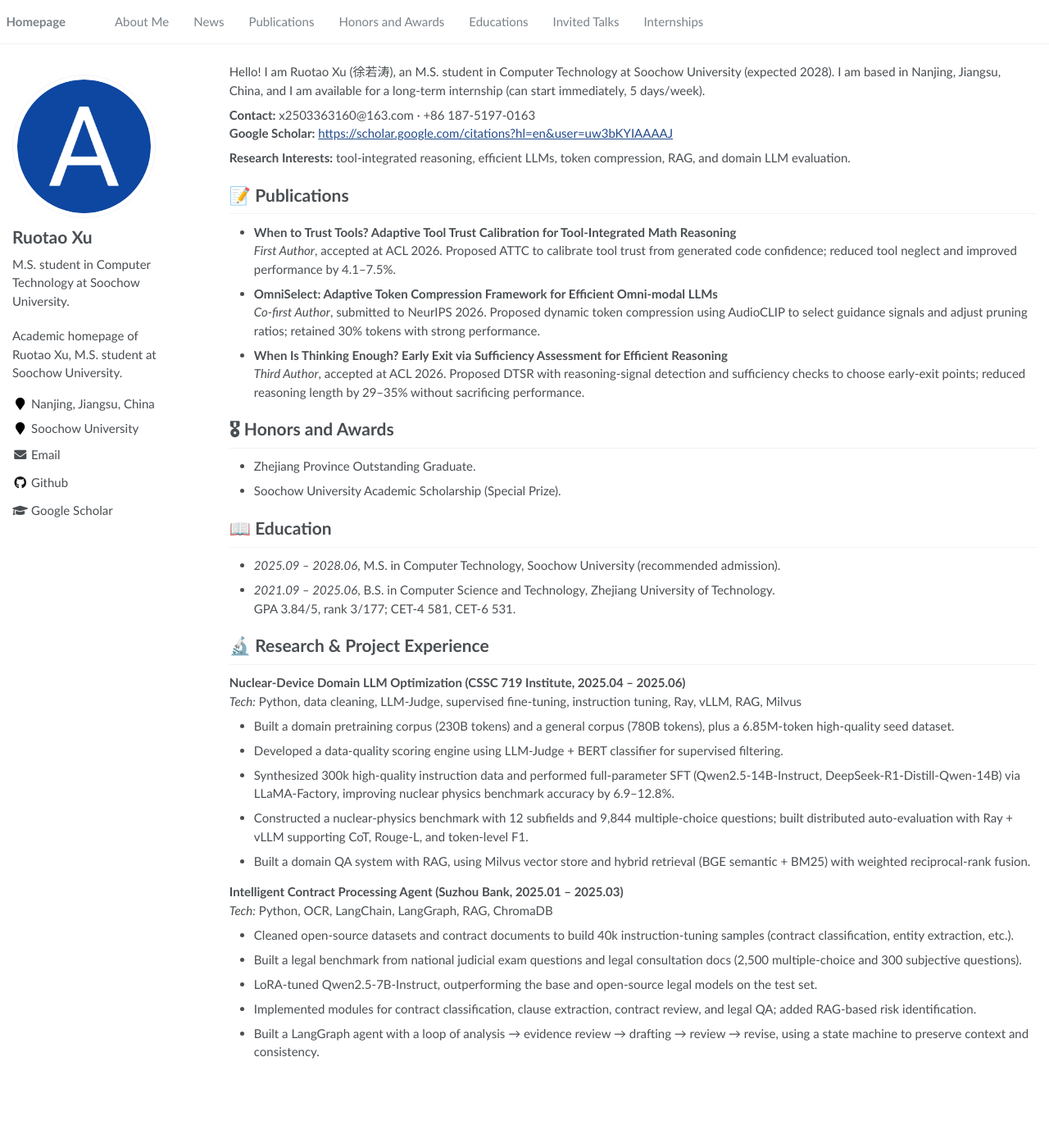
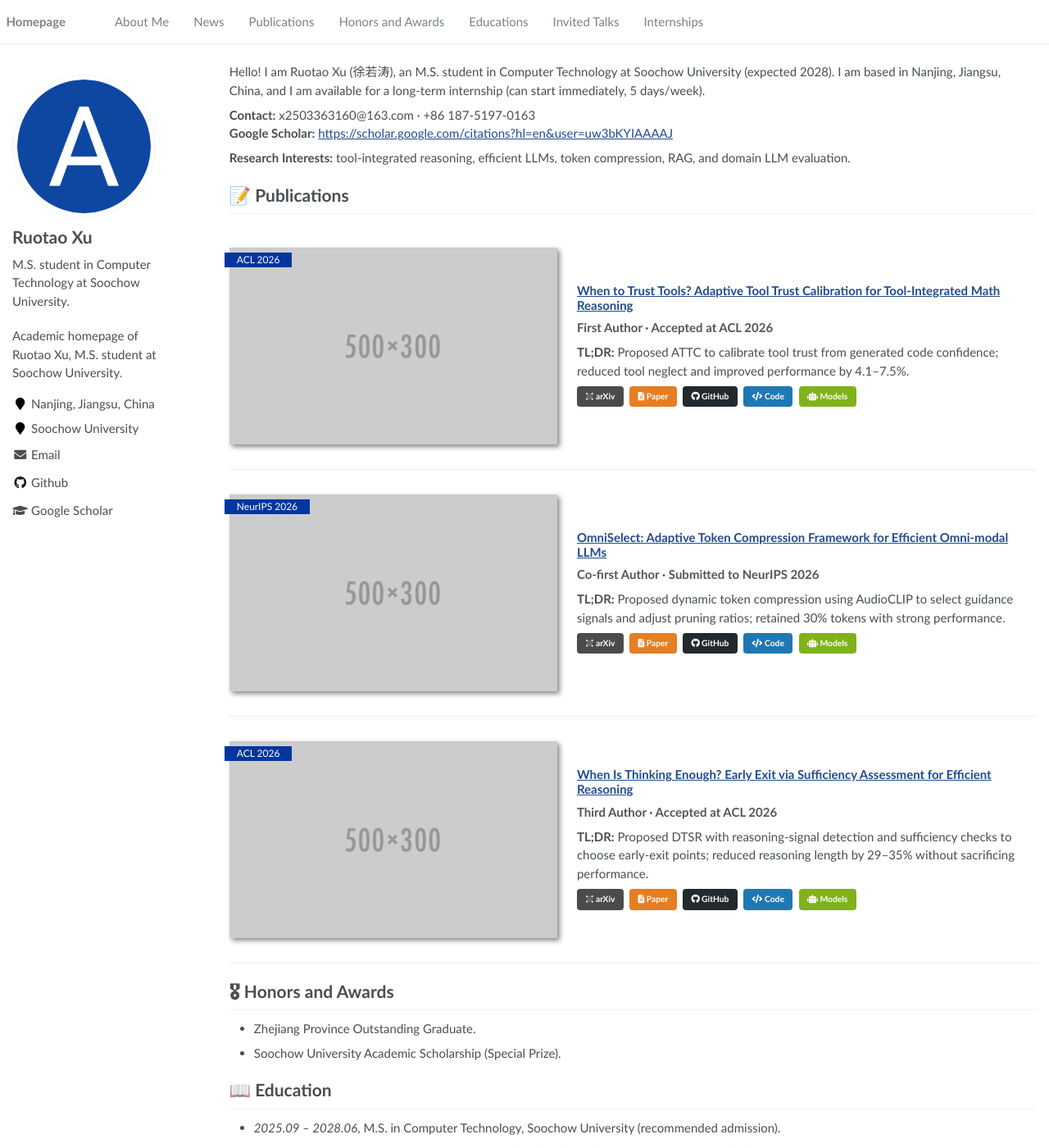
Before and after one commit to 00Dreamer00/00Dreamer00.github.io, a Jekyll site: the page built from _pages/about.md, in a window 1280 px wide and 1400 px high. Shown: the whole window at 82% size. Built offline with Jekyll 4.4.1, drawn with Linux system fonts in a browser that asks for light colours; some web fonts are replaced.

Commit message:
Update publications layout
Agent-Logs-Url: https://github.com/00Dreamer00/00Dreamer00.github.io/sessions/32b58902-2303-4c9e-bed5-9714951b64a5

Co-authored-by: 00Dreamer00 <115709005+00Dreamer00@users.noreply.github.com>

```diff
--- a/_pages/about.md
+++ b/_pages/about.md
@@ -25,12 +25,62 @@ Hello! I am Ruotao Xu (徐若涛), an M.S. student in Computer Technology at Soo
 **Research Interests:** tool-integrated reasoning, efficient LLMs, token compression, RAG, and domain LLM evaluation.
 
 # 📝 Publications
-- **When to Trust Tools? Adaptive Tool Trust Calibration for Tool-Integrated Math Reasoning**
-  *First Author*, accepted at ACL 2026. Proposed ATTC to calibrate tool trust from generated code confidence; reduced tool neglect and improved performance by 4.1–7.5%.
-- **OmniSelect: Adaptive Token Compression Framework for Efficient Omni-modal LLMs**
-  *Co-first Author*, submitted to NeurIPS 2026. Proposed dynamic token compression using AudioCLIP to select guidance signals and adjust pruning ratios; retained 30% tokens with strong performance.
-- **When Is Thinking Enough? Early Exit via Sufficiency Assessment for Efficient Reasoning**
-  *Third Author*, accepted at ACL 2026. Proposed DTSR with reasoning-signal detection and sufficiency checks to choose early-exit points; reduced reasoning length by 29–35% without sacrificing performance.
+<div class="paper-box">
+  <div class="paper-box-image">
+    <div class="badge">ACL 2026</div>
+    <img src="{{ '/images/500x300.png' | relative_url }}" alt="ATTC teaser">
+  </div>
+  <div class="paper-box-text">
+    <h3><a href="#">When to Trust Tools? Adaptive Tool Trust Calibration for Tool-Integrated Math Reasoning</a></h3>
+    <p class="paper-box-authors">First Author · Accepted at ACL 2026</p>
+    <p><strong>TL;DR:</strong> Proposed ATTC to calibrate tool trust from generated code confidence; reduced tool neglect and improved performance by 4.1–7.5%.</p>
+    <div class="paper-box-links">
+      <a class="btn btn--small btn--arxiv" href="#"><i class="ai ai-arxiv"></i> arXiv</a>
+      <a class="btn btn--small btn--paper" href="#"><i class="fas fa-file-alt"></i> Paper</a>
+      <a class="btn btn--small btn--github" href="#"><i class="fab fa-github"></i> GitHub</a>
+      <a class="btn btn--small btn--code" href="#"><i class="fas fa-code"></i> Code</a>
+      <a class="btn btn--small btn--models" href="#"><i class="fas fa-robot"></i> Models</a>
+    </div>
+  </div>
+</div>
+
+<div class="paper-box">
+  <div class="paper-box-image">
+    <div class="badge">NeurIPS 2026</div>
+    <img src="{{ '/images/500x300.png' | relative_url }}" alt="OmniSelect teaser">
+  </div>
+  <div class="paper-box-text">
+    <h3><a href="#">OmniSelect: Adaptive Token Compression Framework for Efficient Omni-modal LLMs</a></h3>
+    <p class="paper-box-authors">Co-first Author · Submitted to NeurIPS 2026</p>
+    <p><strong>TL;DR:</strong> Proposed dynamic token compression using AudioCLIP to select guidance signals and adjust pruning ratios; retained 30% tokens with strong performance.</p>
+    <div class="paper-box-links">
+      <a class="btn btn--small btn--arxiv" href="#"><i class="ai ai-arxiv"></i> arXiv</a>
+      <a class="btn btn--small btn--paper" href="#"><i class="fas fa-file-alt"></i> Paper</a>
+      <a class="btn btn--small btn--github" href="#"><i class="fab fa-github"></i> GitHub</a>
+      <a class="btn btn--small btn--code" href="#"><i class="fas fa-code"></i> Code</a>
+      <a class="btn btn--small btn--models" href="#"><i class="fas fa-robot"></i> Models</a>
+    </div>
+  </div>
+</div>
+
+<div class="paper-box">
+  <div class="paper-box-image">
+    <div class="badge">ACL 2026</div>
+    <img src="{{ '/images/500x300.png' | relative_url }}" alt="DTSR teaser">
+  </div>
+  <div class="paper-box-text">
+    <h3><a href="#">When Is Thinking Enough? Early Exit via Sufficiency Assessment for Efficient Reasoning</a></h3>
+    <p class="paper-box-authors">Third Author · Accepted at ACL 2026</p>
+    <p><strong>TL;DR:</strong> Proposed DTSR with reasoning-signal detection and sufficiency checks to choose early-exit points; reduced reasoning length by 29–35% without sacrificing performance.</p>
+    <div class="paper-box-links">
+      <a class="btn btn--small btn--arxiv" href="#"><i class="ai ai-arxiv"></i> arXiv</a>
+      <a class="btn btn--small btn--paper" href="#"><i class="fas fa-file-alt"></i> Paper</a>
+      <a class="btn btn--small btn--github" href="#"><i class="fab fa-github"></i> GitHub</a>
+      <a class="btn btn--small btn--code" href="#"><i class="fas fa-code"></i> Code</a>
+      <a class="btn btn--small btn--models" href="#"><i class="fas fa-robot"></i> Models</a>
+    </div>
+  </div>
+</div>
 
 # 🎖 Honors and Awards
 - Zhejiang Province Outstanding Graduate.
--- a/assets/css/main.scss
+++ b/assets/css/main.scss
@@ -55,6 +55,7 @@
         display: flex;
         width: 100%;
         order: 2;
+        position: relative;
         img {
             max-width: 400px;
             box-shadow: 3px 3px 6px #888;
@@ -65,6 +66,14 @@
     .paper-box-text{
         max-width: 100%;
         order: 1;
+        h3 {
+            margin-top: 0;
+        }
+        .paper-box-authors {
+            margin: 0.5em 0;
+            font-weight: 600;
+            color: #555;
+        }
     }
 
     @include breakpoint($medium) {
@@ -87,6 +96,37 @@
 
 }
 
+.paper-box-links {
+    display: flex;
+    flex-wrap: wrap;
+    gap: 0.5em;
+    margin-top: 0.5em;
+
+    .btn {
+        text-decoration: none !important;
+    }
+}
+
+.btn--arxiv {
+    background-color: #4b4b4b;
+}
+
+.btn--paper {
+    background-color: #e67e22;
+}
+
+.btn--github {
+    background-color: #24292e;
+}
+
+.btn--code {
+    background-color: #1f78b4;
+}
+
+.btn--models {
+    background-color: #7fb21b;
+}
+
 $scroll_offset : 2em;
 h1:before, .anchor:before {
     content: '';
```
